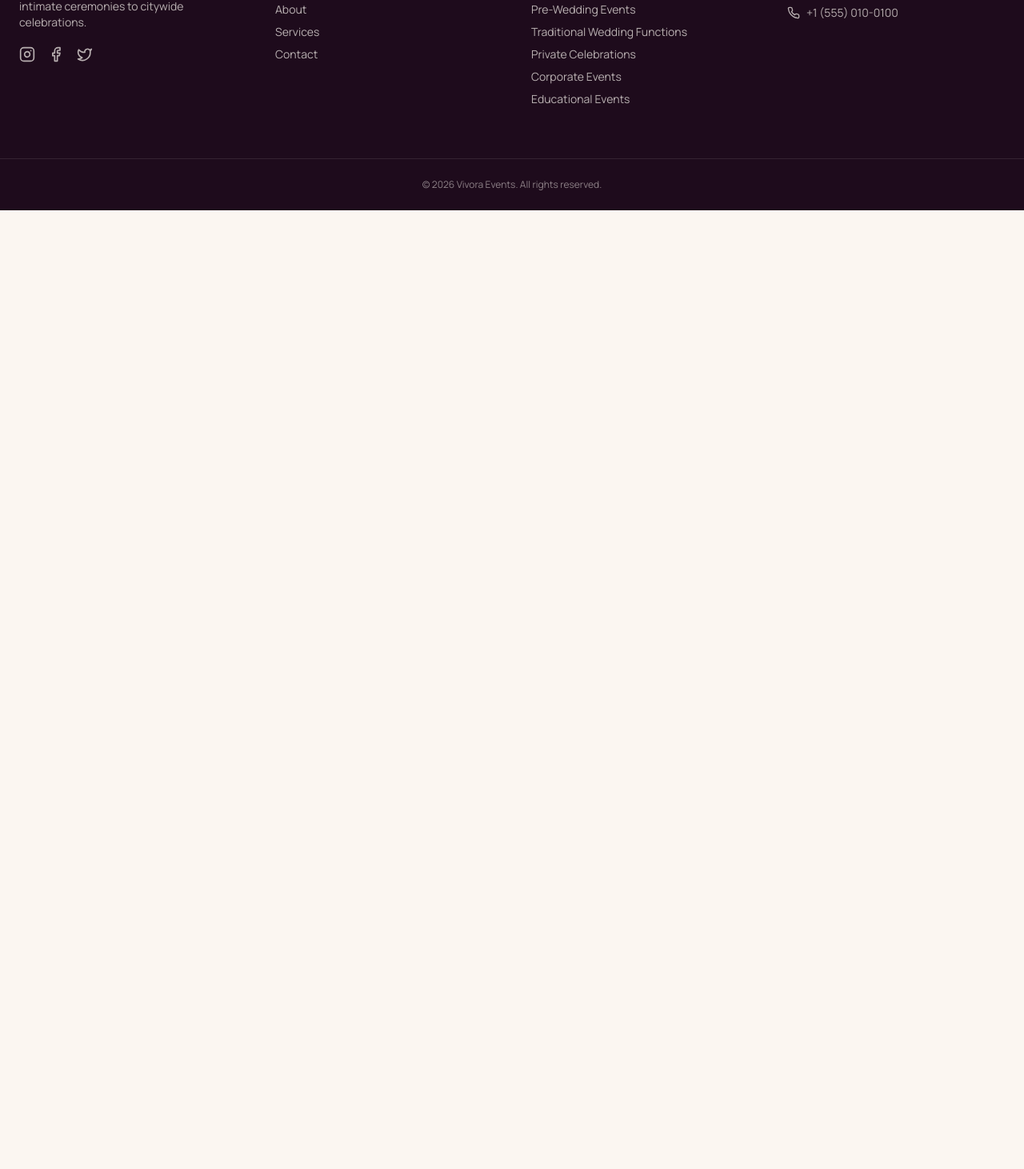
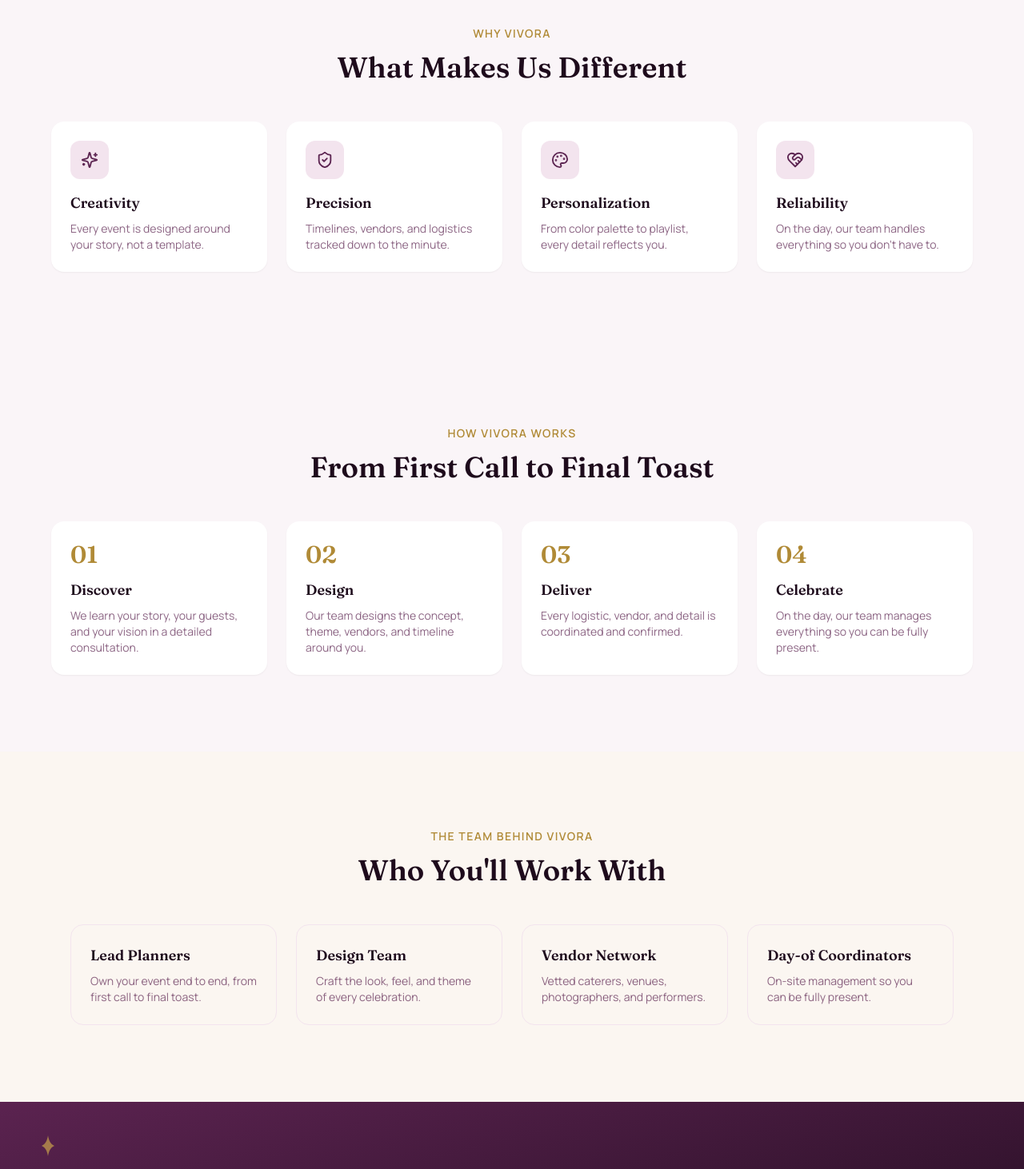
Before and after one commit to Sathya5230/vivora, a React (Vite) app: page /about in a window 1280 px wide. Shown: the part 537-1999 px from the top of the page at 80% size. Before the commit the page ends 800 px from the top, so only its background shows below. Built offline with nearby package versions, Linux system fonts and the light colour scheme.

Commit message:
feat: build about page

```diff
--- a/src/pages/About.jsx
+++ b/src/pages/About.jsx
@@ -1,7 +1,102 @@
+import { useEffect } from "react";
+import { Sparkles, ShieldCheck, Palette, HeartHandshake } from "lucide-react";
+import SectionHeading from "../components/ui/SectionHeading";
+import ProcessSection from "../components/sections/ProcessSection";
+import CtaBanner from "../components/ui/CtaBanner";
+
+const values = [
+  {
+    icon: Sparkles,
+    title: "Creativity",
+    description: "Every event is designed around your story, not a template.",
+  },
+  {
+    icon: ShieldCheck,
+    title: "Precision",
+    description: "Timelines, vendors, and logistics tracked down to the minute.",
+  },
+  {
+    icon: Palette,
+    title: "Personalization",
+    description: "From color palette to playlist, every detail reflects you.",
+  },
+  {
+    icon: HeartHandshake,
+    title: "Reliability",
+    description: "On the day, our team handles everything so you don't have to.",
+  },
+];
+
+const teamCapabilities = [
+  {
+    title: "Lead Planners",
+    description: "Own your event end to end, from first call to final toast.",
+  },
+  {
+    title: "Design Team",
+    description: "Craft the look, feel, and theme of every celebration.",
+  },
+  {
+    title: "Vendor Network",
+    description: "Vetted caterers, venues, photographers, and performers.",
+  },
+  {
+    title: "Day-of Coordinators",
+    description: "On-site management so you can be fully present.",
+  },
+];
+
 export default function About() {
+  useEffect(() => {
+    document.title = "About | Vivora";
+  }, []);
+
   return (
-    <div className="px-6 py-24 text-center">
-      <h1 className="font-display text-4xl font-semibold text-plum-900">About</h1>
-    </div>
+    <>
+      <section className="mx-auto max-w-5xl px-6 pb-24 pt-16 text-center">
+        <SectionHeading
+          eyebrow="About Vivora"
+          title="Full-Spectrum Event Management, One Team"
+          subtitle="Vivora was built on a simple idea: every occasion, from a first-birthday party to a multi-day destination wedding, deserves the same level of care, creativity, and precision. We plan, design, and deliver events across 15+ categories — so you never need a different vendor for a different kind of celebration."
+        />
+      </section>
+
+      <section className="bg-plum-50 px-6 py-24">
+        <div className="mx-auto max-w-6xl">
+          <SectionHeading eyebrow="Why Vivora" title="What Makes Us Different" />
+          <div className="mt-12 grid gap-6 sm:grid-cols-2 lg:grid-cols-4">
+            {values.map((value) => (
+              <div key={value.title} className="rounded-2xl bg-white p-6 shadow-sm">
+                <div className="flex h-12 w-12 items-center justify-center rounded-xl bg-plum-100 text-plum-700">
+                  <value.icon size={22} />
+                </div>
+                <p className="mt-4 font-display text-lg font-semibold text-plum-900">
+                  {value.title}
+                </p>
+                <p className="mt-2 text-sm text-plum-700/70">{value.description}</p>
+              </div>
+            ))}
+          </div>
+        </div>
+      </section>
+
+      <ProcessSection />
+
+      <section className="mx-auto max-w-6xl px-6 py-24">
+        <SectionHeading eyebrow="The Team Behind Vivora" title="Who You'll Work With" />
+        <div className="mt-12 grid gap-6 sm:grid-cols-2 lg:grid-cols-4">
+          {teamCapabilities.map((capability) => (
+            <div key={capability.title} className="rounded-2xl border border-plum-100 p-6">
+              <p className="font-display text-lg font-semibold text-plum-900">
+                {capability.title}
+              </p>
+              <p className="mt-2 text-sm text-plum-700/70">{capability.description}</p>
+            </div>
+          ))}
+        </div>
+      </section>
+
+      <CtaBanner />
+    </>
   );
 }
```
